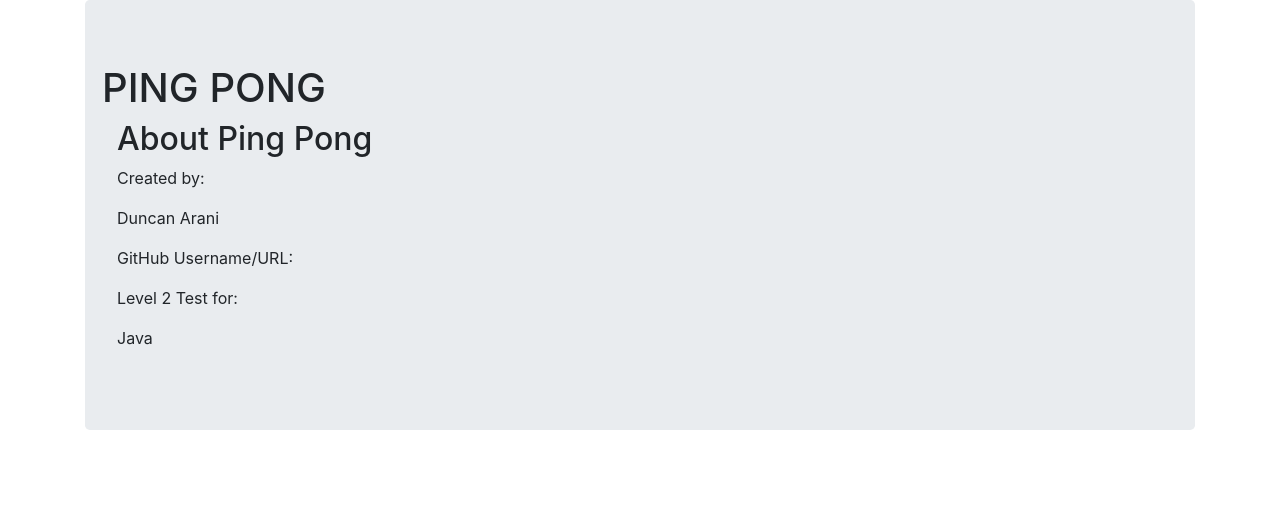
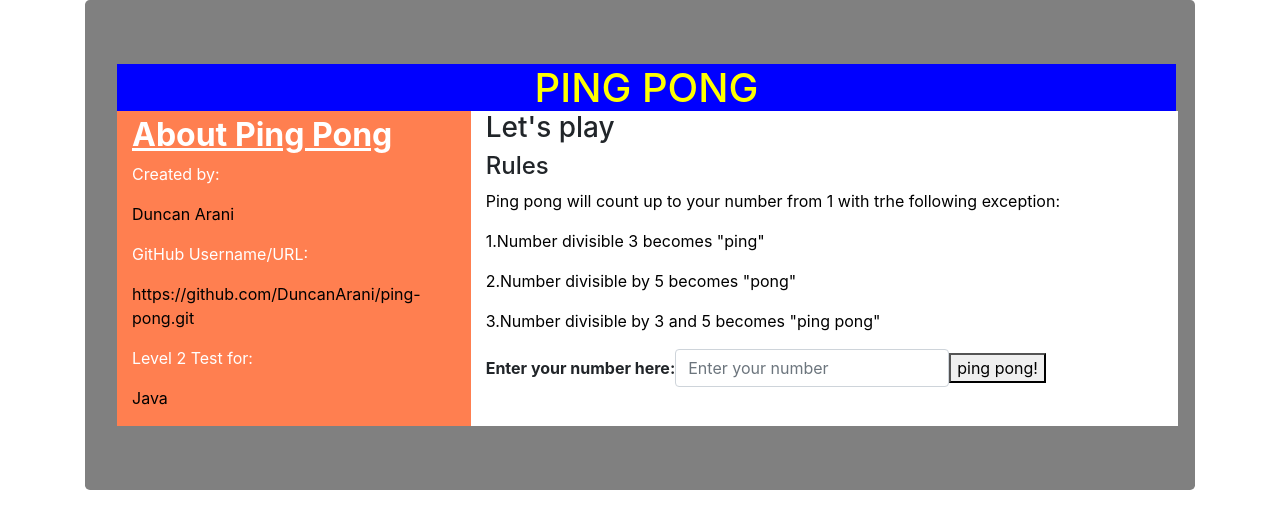
Before and after one commit to DuncanArani/ping-pong, a plain HTML site: page index.html in a window 1280 px wide. Drawn offline with nearby package versions, Linux system fonts and the light colour scheme; files whose address does not match are found by name.

Commit message:
user interface

```diff
--- a/css/app.css
+++ b/css/app.css
@@ -0,0 +1,57 @@
+.jumbotron1{
+  background-color:blue;
+  margin-left: 0%;
+  margin-right:0%;
+  margin-top:0%;
+  margin-bottom:50%%;
+  height: 50%
+}
+#column{
+  background-color: coral;
+}
+h1{
+  text-align: center;
+  margin-bottom: -10%;
+  text-decoration-color: yellow;
+  text-align:center;
+  height:
+
+
+}
+#col{
+  background-color:white;
+  text-align: left;
+}
+#rw{
+  margin-left: auto;
+  margin-top: 10%;
+  margin-bottom: 0%;
+  text-align: left;
+}
+#head{
+  color:yellow;
+  margin-bottom:50%px
+}
+h2{
+  color:white;
+  text-decoration: underline;
+  margin-top: 5px
+}
+p{
+  color: black;
+}
+#p1{
+  color:white;
+}
+.jumbotron{
+  background-color:grey;
+  margin-bottom: 20%;
+  text-align: center;
+}
+.row1{
+  background-color: blue;
+  margin-top: 0px;
+  margin-bottom: 20px
+  height:-30px;
+  margin-right: -13px
+}
--- a/index.html
+++ b/index.html
@@ -16,22 +16,39 @@
 
 <body>
   <div class="container">
-    <div class="jumbotron">
-      <div class="row">
-        <h1>PING PONG</h1>
-      </div>
-      <div class="row">
-        <div class="col-md-4">
-          <h2>About Ping Pong</h2>
-          <p>Created by:</p>
+      <div class="jumbotron">
+        <div class="row1">
+          <h1 id="head">PING PONG</h1>
+        </div>
+
+      <div class="row " id="rw">
+        <div class="col-md-4" id="column">
+          <h2><strong>About Ping Pong</strong></h2>
+          <p id="p1">Created by:</p>
           <p>Duncan Arani</p>
-          <p>GitHub Username/URL:</p>
-          <p>Level 2 Test for: </p>
+          <p id="p1">GitHub Username/URL:</p>
+          <p>https://github.com/DuncanArani/ping-pong.git</p>
+          <p id="p1">Level 2 Test for: </p>
           <p>Java</p>
+        </div>
+
+        <div class="col-md-8" id="col">
+          <h3>Let's play</h3>
+          <h4>Rules</h4>
+          <p>Ping pong will count up to your number from 1 with trhe following exception:</p>
+          <p>1.Number divisible 3 becomes "ping"</p>
+          <p>2.Number divisible by 5 becomes "pong"</p>
+          <p>3.Number divisible by 3 and 5 becomes "ping pong"</p>
+
+          <form class="form-inline"><strong>Enter your number here:</strong>
+            <input type="number" class="form-control" id="exampleInputNumber1" aria-describedby="numberHelp" placeholder="Enter your number">
+            <button type="subscription" id="btn">ping pong!</button>
+          </form>
         </div>
       </div>
     </div>
   </div>
+<!-- </div> -->
 
 </body>
 
```
